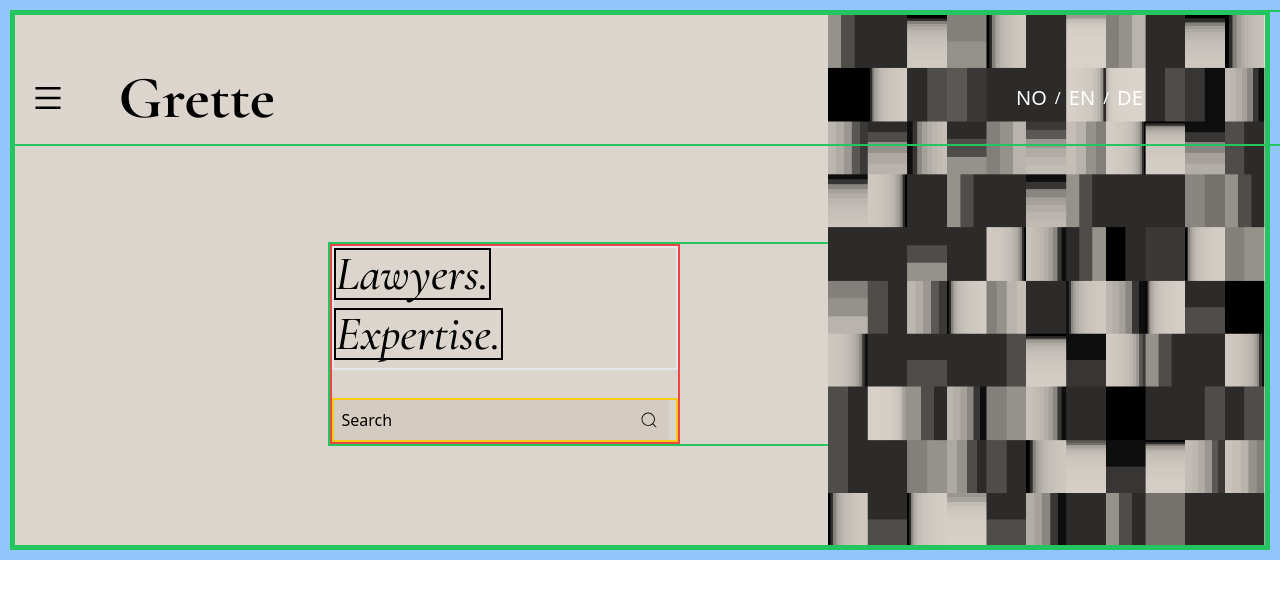
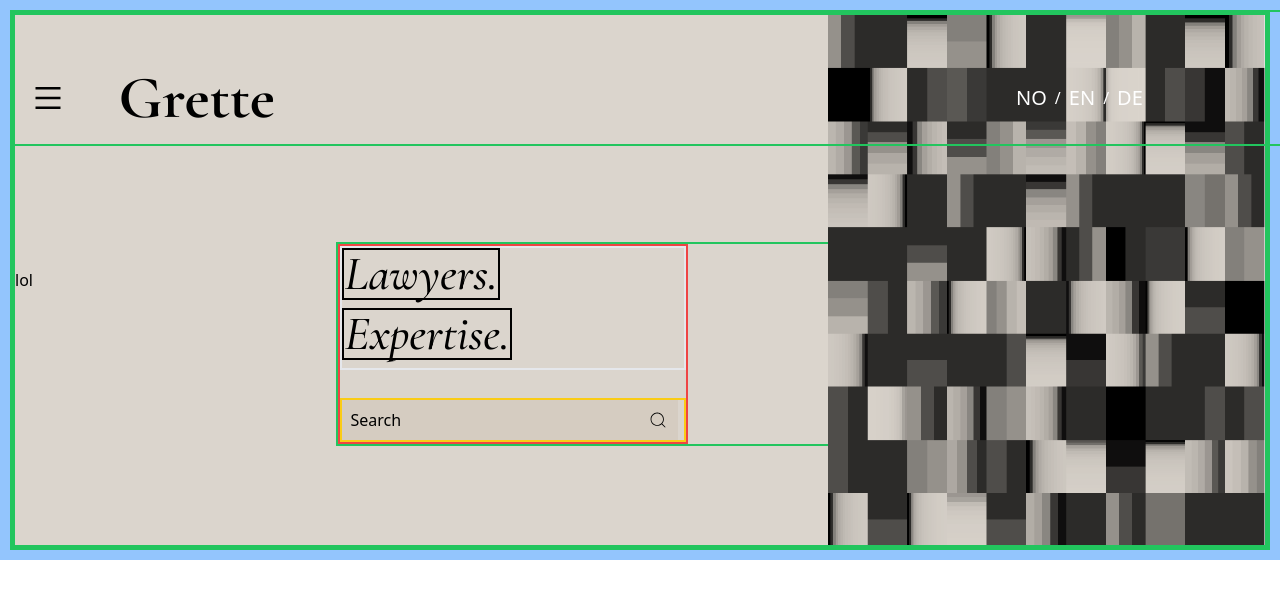
Before and after one commit to ThembaMtshelwane/grette-clone, a React (Vite) app: page / in a window 1280 px wide. Shown: the top 598 px of the page. Built offline with nearby package versions, Linux system fonts and the light colour scheme; a web font is replaced by a local one.

Commit message:
check push

```diff
--- a/src/components/Hero/Hero.jsx
+++ b/src/components/Hero/Hero.jsx
@@ -12,6 +12,7 @@ const Hero = () => {
           open ? "translate-x-72 ml-[35%]" : "translate-x-0 md:border-green-500"
         }`}
       >
+        lol
         <section
           className={`w-full flex flex-col h-[70%] justify-center border-2 border-red-500 p-4 lg:p-0 lg:w-[50%] md:border-green-500 md:h-fit md:mx-auto  md:mt-32 ${
             open ? "md:w-[100%]" : " md:w-[80%]"
```
